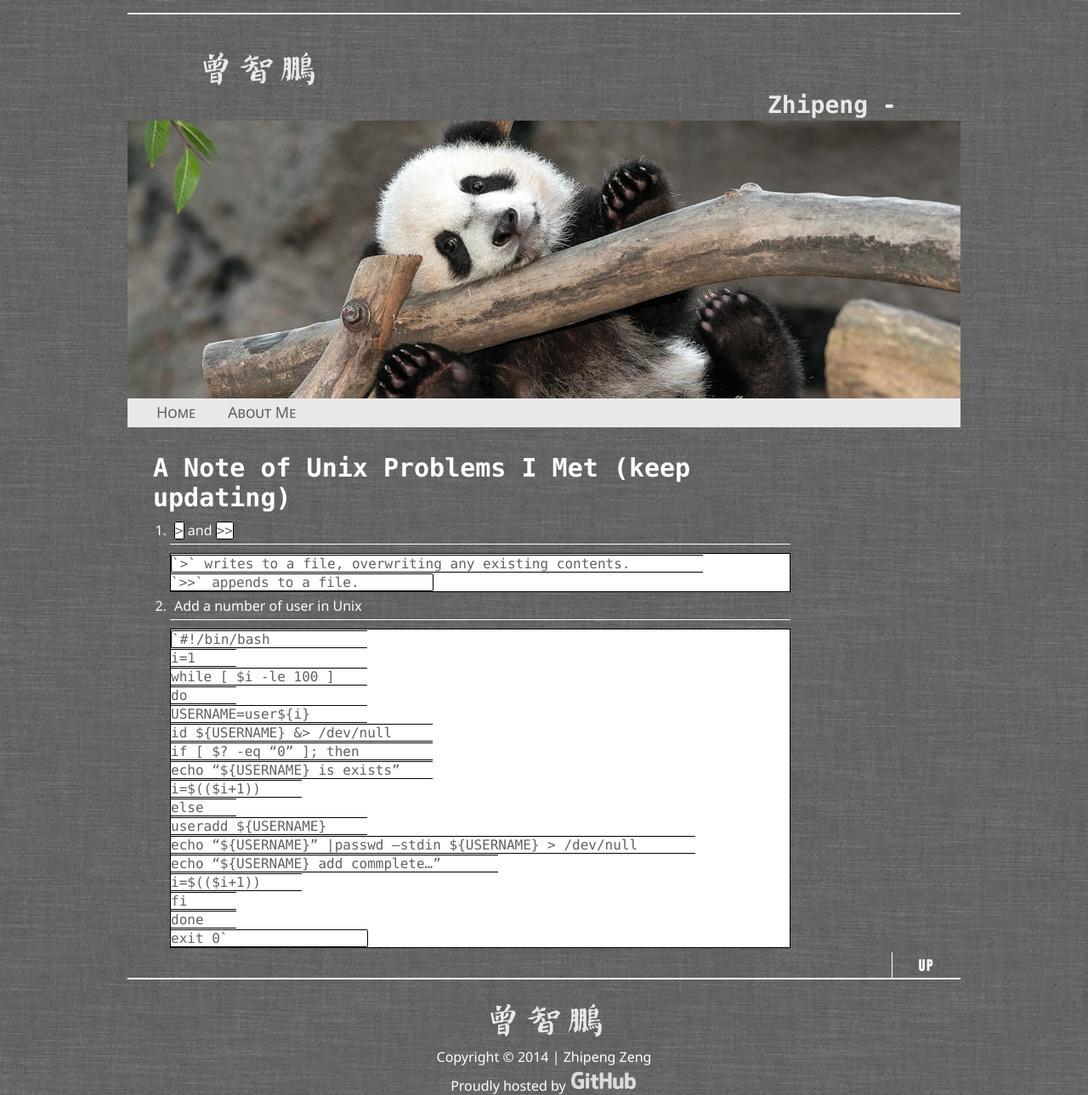
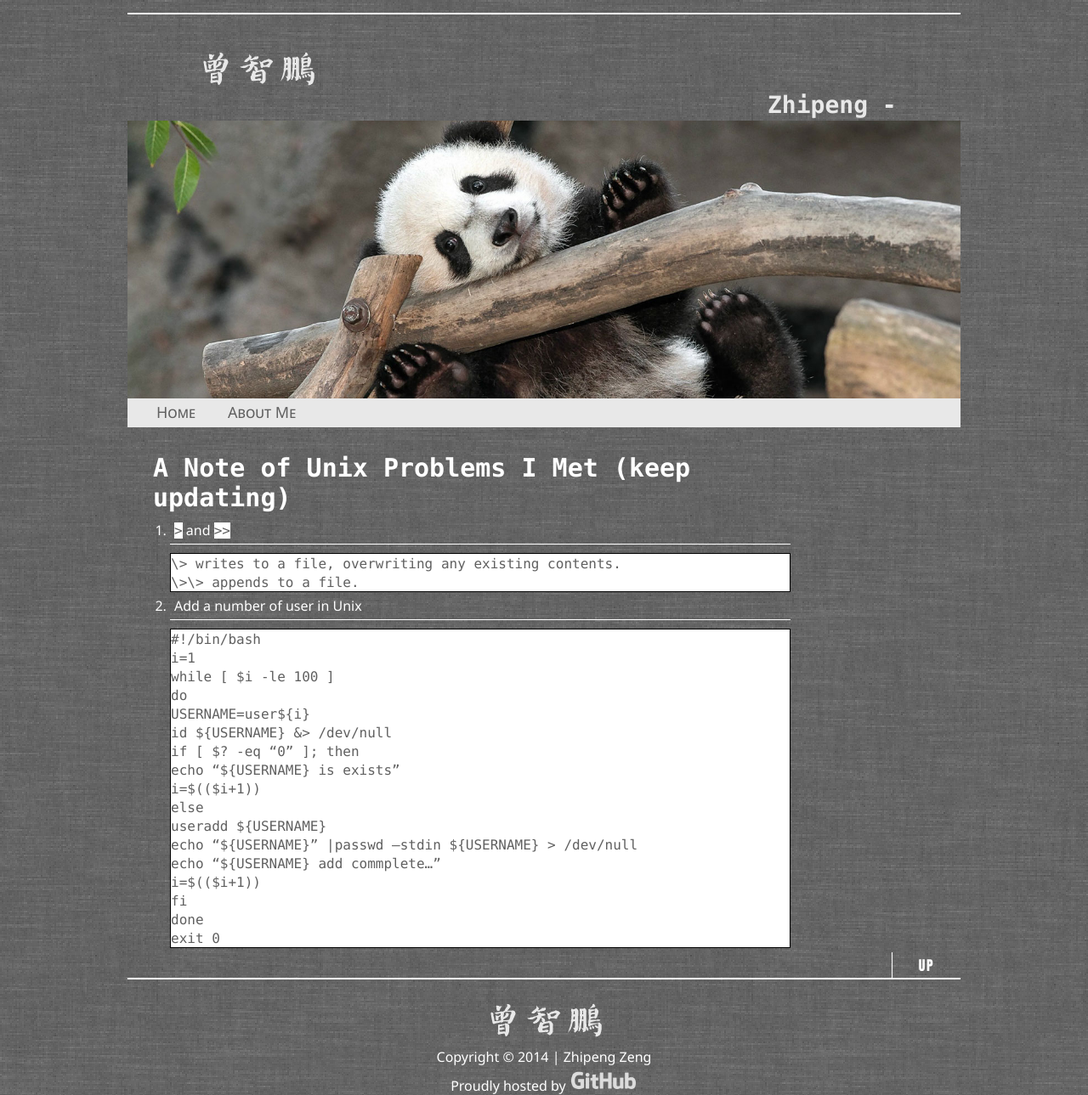
Before and after one commit to ZhipengZeng/AAA-Blog, a Jekyll site: the page built from _posts/2015-02-05-Note-of-Unix.md, in a window 1280 px wide. Shown: the whole page at 85% size. Built offline with Jekyll 4.4.1, drawn with Linux system fonts in a browser that asks for light colours.

Commit message:
change UI

```diff
--- a/_posts/2015-02-05-Note-of-Unix.md
+++ b/_posts/2015-02-05-Note-of-Unix.md
@@ -5,11 +5,11 @@ title: Note of Unix
 ##A Note of Unix Problems I Met (keep updating)
 1.	`>` and `>>`
 
-	>	`>` writes to a file, overwriting any existing contents.
-	>	`>>` appends to a file.
+	>	\> writes to a file, overwriting any existing contents.
+	>	\>\> appends to a file.
 2.	Add a number of user in Unix
 
-	>	`#!/bin/bash
+	>	#!/bin/bash
 	>	i=1
 	>	while [ $i -le 100 ]
 	>	do
@@ -25,4 +25,4 @@ title: Note of Unix
 	>	i=$(($i+1))
 	>	fi
 	>	done
-	>	exit 0`
+	>	exit 0
--- a/styles/default.css
+++ b/styles/default.css
@@ -117,8 +117,6 @@ nav li a:hover{
 }
 #content code{
 	font-family: Consolas, "Andale Mono", "Lucida Console", "Lucida Sans Typewriter", Monaco, "Courier New", monospace;
-	border-radius: 2px;
-	border: 1px solid Black;
 	background-color: #FFFFFF;
 	color: #606060;
 }
```
